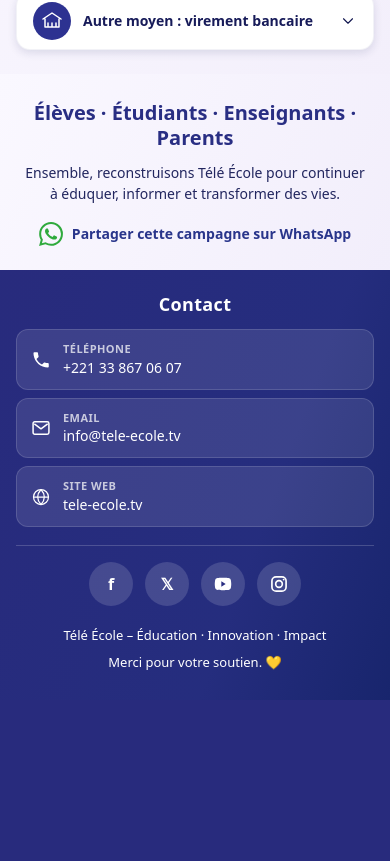
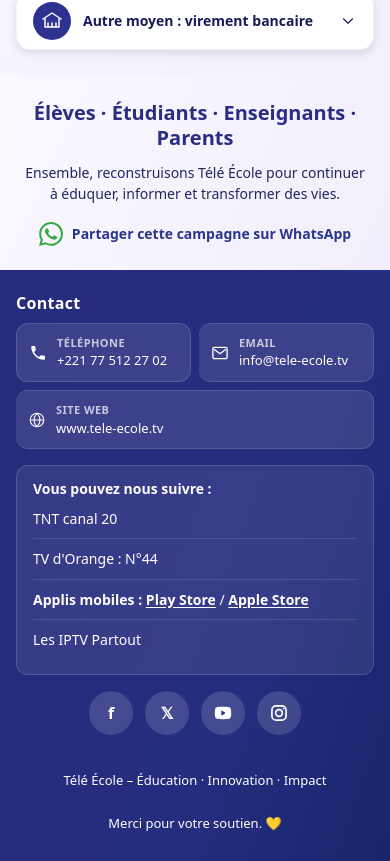
Before and after one commit to taalralgo/tele-ecole-help, a Next.js app: page / in a window 390 px wide. Shown: the part 1169-2030 px from the top of the page. Before the commit the page ends 1869 px from the top, so only its background shows below. Built offline with nearby package versions, Linux system fonts and the light colour scheme; no server answers.

Commit message:
feat: add watch channels and reorganize footer contacts
Update the campaign phone number and show TNT, Orange TV, apps, and IPTV in a two-row desktop footer and a clearer stacked mobile layout.

```diff
--- a/app/globals.css
+++ b/app/globals.css
@@ -674,11 +674,8 @@
   margin: 0;
 }
 
-.campaign-footer__contact-list {
+.campaign-footer__contact-row {
   display: flex;
-  margin: 0;
-  padding: 0;
-  list-style: none;
   align-items: center;
   justify-content: center;
   gap: 7px;
@@ -713,8 +710,35 @@
   flex: 0 0 auto;
 }
 
-.campaign-footer__separator {
+.campaign-footer__follow-block {
   display: none;
+}
+
+.campaign-footer__follow-title {
+  margin: 0;
+  font-size: 6.4px;
+  font-weight: 700;
+  line-height: 9px;
+}
+
+.campaign-footer__follow-list {
+  display: flex;
+  margin: 0;
+  padding: 0;
+  list-style: none;
+  flex-wrap: wrap;
+  justify-content: center;
+  gap: 4px 10px;
+}
+
+.campaign-footer__follow-lead {
+  font-weight: 600;
+}
+
+.campaign-footer__follow-link {
+  color: inherit;
+  text-decoration: underline;
+  text-underline-offset: 2px;
 }
 
 .campaign-footer__values,
@@ -1172,41 +1196,41 @@
   }
 
   .campaign-footer {
-    height: 55px;
+    height: auto;
+    min-height: 55px;
     scroll-margin-top: 76px;
     background: linear-gradient(110deg, #f2effb, #e7e1f7);
     color: #252a80;
   }
 
   .campaign-footer__inner {
-    flex-direction: row;
-    flex-wrap: wrap;
+    display: grid;
+    width: 100%;
+    max-width: calc(var(--campaign-max) + 48px);
+    margin: 0 auto;
+    padding: 16px 24px 18px;
     align-items: center;
-    justify-content: center;
-    padding-top: 0;
+    grid-template-columns: minmax(0, 1fr) auto;
+    grid-template-areas:
+      "contact socials"
+      "follow follow";
+    gap: 10px 28px;
   }
 
   .campaign-footer__contact-block {
+    grid-area: contact;
     width: auto;
-  }
-
-  .campaign-footer__contact-list {
-    width: auto;
-    flex-wrap: nowrap;
+    justify-self: start;
+  }
+
+  .campaign-footer__contact-row {
     gap: 0;
   }
 
-  .campaign-footer__contact-list > li {
-    display: flex;
-    align-items: center;
-  }
-
-  .campaign-footer__contact-list > li + li::before {
-    width: 1px;
-    height: 18px;
-    margin: 0 16px;
-    background: rgb(40 45 125 / 72%);
-    content: "";
+  .campaign-footer__contact-row .campaign-footer__contact + .campaign-footer__contact {
+    padding-left: 16px;
+    margin-left: 16px;
+    border-left: 1px solid rgb(40 45 125 / 72%);
   }
 
   .campaign-footer__contact {
@@ -1221,18 +1245,59 @@
     height: 18px;
   }
 
+  .campaign-footer__follow-block {
+    display: flex;
+    grid-area: follow;
+    width: 100%;
+    align-items: baseline;
+    justify-content: flex-start;
+    gap: 14px;
+    padding-top: 10px;
+    border-top: 1px solid rgb(40 45 125 / 18%);
+  }
+
+  .campaign-footer__follow-title {
+    margin: 0;
+    flex: 0 0 auto;
+    font-size: 13px;
+    font-weight: 700;
+    line-height: 20px;
+    white-space: nowrap;
+  }
+
+  .campaign-footer__follow-list {
+    display: flex;
+    flex-wrap: wrap;
+    align-items: baseline;
+    justify-content: flex-start;
+    gap: 8px 0;
+  }
+
+  .campaign-footer__follow-list li {
+    font-size: 13px;
+    line-height: 20px;
+    white-space: nowrap;
+  }
+
+  .campaign-footer__follow-list li + li {
+    padding-left: 12px;
+    margin-left: 12px;
+    border-left: 1px solid rgb(40 45 125 / 28%);
+  }
+
+  .campaign-footer__follow-link {
+    color: inherit;
+    font-weight: 600;
+    text-decoration: underline;
+    text-underline-offset: 2px;
+  }
+
   .campaign-footer__socials {
     display: flex;
+    grid-area: socials;
     align-items: center;
-    gap: 16px;
-  }
-
-  .campaign-footer__socials::before {
-    width: 1px;
-    height: 18px;
-    margin-right: 16px;
-    background: rgb(40 45 125 / 72%);
-    content: "";
+    justify-self: end;
+    gap: 12px;
   }
 
   .campaign-footer__values,
@@ -1553,27 +1618,138 @@
   }
 
   .campaign-footer__inner {
-    padding-top: 15px;
-  }
-
-  .campaign-footer__contact-list {
-    flex-wrap: wrap;
-    gap: 13px 18px;
+    display: flex;
+    align-items: stretch;
+    padding: 20px 20px 22px;
+    gap: 14px;
+  }
+
+  .campaign-footer__heading {
+    display: block;
+    margin: 0 0 10px;
+    color: #fff;
+    font-size: 15px;
+    font-weight: 700;
+    line-height: 1.2;
+  }
+
+  .campaign-footer__contact-row {
+    display: grid;
+    grid-template-columns: 1fr 1fr;
+    gap: 8px;
+    width: 100%;
+  }
+
+  .campaign-footer__contact--website {
+    grid-column: 1 / -1;
+  }
+
+  .campaign-footer__contact-row .campaign-footer__contact + .campaign-footer__contact {
+    margin-left: 0;
+    border-left: none;
   }
 
   .campaign-footer__contact {
-    gap: 6px;
-    font-size: 11px;
-    line-height: 15px;
+    display: flex;
+    min-height: 44px;
+    padding: 10px 12px;
+    border: 1px solid rgb(255 255 255 / 14%);
+    border-radius: 12px;
+    background: rgb(255 255 255 / 10%);
+    gap: 10px;
+    font-size: 12px;
+    line-height: 1.3;
+    white-space: normal;
+  }
+
+  .campaign-footer__contact-body {
+    display: flex;
+    min-width: 0;
+    flex: 1;
+    flex-direction: column;
+    gap: 2px;
+  }
+
+  .campaign-footer__contact-label {
+    display: block;
+    font-size: 10px;
+    font-weight: 600;
+    letter-spacing: 0.04em;
+    opacity: 0.72;
+    text-transform: uppercase;
+  }
+
+  .campaign-footer__contact-value {
+    display: block;
+    font-size: 12px;
+    font-weight: 500;
+    word-break: break-word;
   }
 
   .campaign-footer__icon {
-    width: 14px;
-    height: 14px;
-  }
-
-  .campaign-footer__separator {
-    height: 14px;
+    width: 16px;
+    height: 16px;
+  }
+
+  .campaign-footer__follow-block {
+    display: flex;
+    width: 100%;
+    flex-direction: column;
+    align-items: stretch;
+    gap: 10px;
+    padding: 14px 16px;
+    border: 1px solid rgb(255 255 255 / 14%);
+    border-radius: 12px;
+    background: rgb(255 255 255 / 8%);
+  }
+
+  .campaign-footer__follow-title {
+    margin: 0;
+    font-size: 13px;
+    line-height: 1.3;
+  }
+
+  .campaign-footer__follow-list {
+    flex-direction: column;
+    align-items: stretch;
+    gap: 8px;
+  }
+
+  .campaign-footer__follow-list li {
+    font-size: 13px;
+    line-height: 1.4;
+  }
+
+  .campaign-footer__follow-link {
+    color: #fff;
+    font-weight: 600;
+  }
+
+  .campaign-footer__socials {
+    display: flex;
+    justify-content: center;
+    gap: 12px;
+  }
+
+  .campaign-footer__socials a {
+    display: inline-flex;
+    width: 40px;
+    height: 40px;
+    align-items: center;
+    justify-content: center;
+    border-radius: 50%;
+    background: rgb(255 255 255 / 14%);
+    color: #fff;
+    font-size: 15px;
+    font-weight: 800;
+    line-height: 1;
+    text-decoration: none;
+  }
+
+  .campaign-footer__social-icon {
+    width: 18px;
+    height: 18px;
+    color: #fff;
   }
 
   .campaign-footer__values,
@@ -1874,26 +2050,41 @@
   }
 
   .campaign-footer__inner {
+    display: flex;
     align-items: stretch;
     padding: 24px 16px 28px;
+    gap: 16px;
   }
 
   .campaign-footer__heading {
     display: block;
-    margin: 0 0 14px;
+    margin: 0 0 10px;
     color: #fff;
-    font-size: 18px;
+    font-size: 16px;
     font-weight: 700;
     letter-spacing: 0.02em;
     line-height: 1.2;
-    text-align: center;
-  }
-
-  .campaign-footer__contact-list {
-    flex-direction: column;
-    align-items: stretch;
+    text-align: left;
+  }
+
+  .campaign-footer__contact-row {
+    display: grid;
+    width: 100%;
+    grid-template-columns: 1fr 1fr;
     gap: 8px;
-    width: 100%;
+  }
+
+  .campaign-footer__contact--website {
+    grid-column: 1 / -1;
+  }
+
+  .campaign-footer__contact-row .campaign-footer__contact + .campaign-footer__contact::before {
+    content: none;
+  }
+
+  .campaign-footer__contact-row .campaign-footer__contact + .campaign-footer__contact {
+    margin-left: 0;
+    border-left: none;
   }
 
   .campaign-footer__contact {
@@ -1901,12 +2092,12 @@
     width: 100%;
     min-height: 48px;
     align-items: center;
-    gap: 12px;
-    padding: 12px 14px;
+    gap: 10px;
+    padding: 12px;
     border: 1px solid rgb(255 255 255 / 14%);
     border-radius: 12px;
     background: rgb(255 255 255 / 10%);
-    font-size: 14px;
+    font-size: 13px;
     line-height: 1.3;
     white-space: normal;
     -webkit-tap-highlight-color: transparent;
@@ -1919,6 +2110,7 @@
   .campaign-footer__contact-body {
     display: flex;
     min-width: 0;
+    flex: 1;
     flex-direction: column;
     gap: 2px;
   }
@@ -1934,24 +2126,75 @@
 
   .campaign-footer__contact-value {
     display: block;
-    font-size: 14px;
+    font-size: 13px;
     font-weight: 500;
     word-break: break-word;
   }
 
   .campaign-footer__icon {
-    width: 20px;
-    height: 20px;
+    width: 18px;
+    height: 18px;
     flex-shrink: 0;
+  }
+
+  .campaign-footer__follow-block {
+    display: flex;
+    flex-direction: column;
+    align-items: stretch;
+    gap: 10px;
+    padding: 14px 16px;
+    border: 1px solid rgb(255 255 255 / 14%);
+    border-radius: 12px;
+    background: rgb(255 255 255 / 8%);
+  }
+
+  .campaign-footer__follow-title {
+    margin: 0;
+    color: #fff;
+    font-size: 14px;
+    font-weight: 700;
+    line-height: 1.3;
+  }
+
+  .campaign-footer__follow-list {
+    flex-direction: column;
+    align-items: stretch;
+    gap: 0;
+  }
+
+  .campaign-footer__follow-list li {
+    padding: 10px 0;
+    border-top: 1px solid rgb(255 255 255 / 12%);
+    font-size: 14px;
+    line-height: 1.4;
+  }
+
+  .campaign-footer__follow-list li:first-child {
+    padding-top: 0;
+    border-top: none;
+  }
+
+  .campaign-footer__follow-list li + li {
+    padding-left: 0;
+    margin-left: 0;
+    border-left: none;
+  }
+
+  .campaign-footer__follow-lead {
+    font-weight: 600;
+  }
+
+  .campaign-footer__follow-link {
+    color: #fff;
+    font-weight: 600;
+    text-decoration: underline;
+    text-underline-offset: 2px;
   }
 
   .campaign-footer__socials {
     display: flex;
     justify-content: center;
     gap: 12px;
-    margin-top: 18px;
-    padding-top: 16px;
-    border-top: 1px solid rgb(255 255 255 / 18%);
   }
 
   .campaign-footer__socials a {
--- a/components/CampaignFooter.tsx
+++ b/components/CampaignFooter.tsx
@@ -12,22 +12,21 @@
     href: SITE.phoneHref,
     label: COPY.contactPhoneLabel,
     value: SITE.phone,
-    external: false,
     Icon: IconPhone,
   },
   {
     href: `mailto:${SITE.email}`,
     label: COPY.contactEmailLabel,
     value: SITE.email,
-    external: false,
     Icon: IconMail,
   },
   {
     href: SITE.url,
     label: COPY.contactWebsiteLabel,
-    value: SITE.url.replace("https://", ""),
+    value: COPY.footerFollowWebsite,
+    Icon: IconGlobe,
+    className: "campaign-footer__contact--website",
     external: true,
-    Icon: IconGlobe,
   },
 ] as const;
 
@@ -46,13 +45,18 @@
             {COPY.footerContactTitle}
           </h2>
 
-          <ul className="campaign-footer__contact-list">
-            {contacts.map(({ href, label, value, external, Icon }) => (
-              <li key={href}>
+          <div className="campaign-footer__contact-row">
+            {contacts.map(
+              ({ href, label, value, Icon, className, ...item }) => (
                 <a
+                  key={href}
                   href={href}
-                  className="campaign-footer__contact"
-                  {...(external
+                  className={
+                    className
+                      ? `campaign-footer__contact ${className}`
+                      : "campaign-footer__contact"
+                  }
+                  {...("external" in item && item.external
                     ? { target: "_blank", rel: "noopener noreferrer" }
                     : {})}
                 >
@@ -66,15 +70,49 @@
                     </span>
                   </span>
                 </a>
-              </li>
-            ))}
+              ),
+            )}
+          </div>
+        </section>
+
+        <section
+          className="campaign-footer__follow-block"
+          aria-labelledby="footer-follow-title"
+        >
+          <h3 id="footer-follow-title" className="campaign-footer__follow-title">
+            {COPY.footerFollowTitle}
+          </h3>
+
+          <ul className="campaign-footer__follow-list">
+            <li>{COPY.footerFollowTnt}</li>
+            <li>{COPY.footerFollowOrange}</li>
+            <li>
+              <span className="campaign-footer__follow-lead">
+                {COPY.footerFollowApps} :
+              </span>{" "}
+              <a
+                href={SITE.apps.playStore}
+                target="_blank"
+                rel="noopener noreferrer"
+                className="campaign-footer__follow-link"
+              >
+                {COPY.footerFollowPlayStore}
+              </a>
+              <span aria-hidden="true"> / </span>
+              <a
+                href={SITE.apps.appStore}
+                target="_blank"
+                rel="noopener noreferrer"
+                className="campaign-footer__follow-link"
+              >
+                {COPY.footerFollowAppStore}
+              </a>
+            </li>
+            <li>{COPY.footerFollowIptv}</li>
           </ul>
         </section>
 
-        <nav
-          className="campaign-footer__socials"
-          aria-label="Réseaux sociaux"
-        >
+        <nav className="campaign-footer__socials" aria-label="Réseaux sociaux">
           <a
             href={SITE.socials.facebook}
             target="_blank"
--- a/lib/site.ts
+++ b/lib/site.ts
@@ -24,10 +24,15 @@
   canonical: resolveCampaignUrl(),
   description:
     "Télé École a brûlé. Participez à la reconstruction de la 1re télévision éducative d'Afrique via Wave, Orange Money ou virement bancaire.",
-  phone: "+221 33 867 06 07",
-  phoneHref: "tel:+221338670607",
+  phone: "+221 77 512 27 02",
+  phoneHref: "tel:+221775122702",
   email: "info@tele-ecole.tv",
   address: "Sicap Sacré Cœur 3, Villa N° 10010, Dakar",
+  apps: {
+    playStore:
+      "https://play.google.com/store/apps/details?id=com.acan.teleecole",
+    appStore: "https://apps.apple.com/app/id1481618988",
+  },
   socials: {
     facebook: "https://www.facebook.com/teleecole/",
     instagram: "https://www.instagram.com/tele_ecole",
@@ -71,6 +76,14 @@
   contactPhoneLabel: "Téléphone",
   contactEmailLabel: "Email",
   contactWebsiteLabel: "Site web",
+  footerFollowTitle: "Vous pouvez nous suivre :",
+  footerFollowTnt: "TNT canal 20",
+  footerFollowOrange: "TV d'Orange : N°44",
+  footerFollowApps: "Applis mobiles",
+  footerFollowPlayStore: "Play Store",
+  footerFollowAppStore: "Apple Store",
+  footerFollowIptv: "Les IPTV Partout",
+  footerFollowWebsite: "www.tele-ecole.tv",
 } as const;
 
 export const AMOUNTS = [
```
